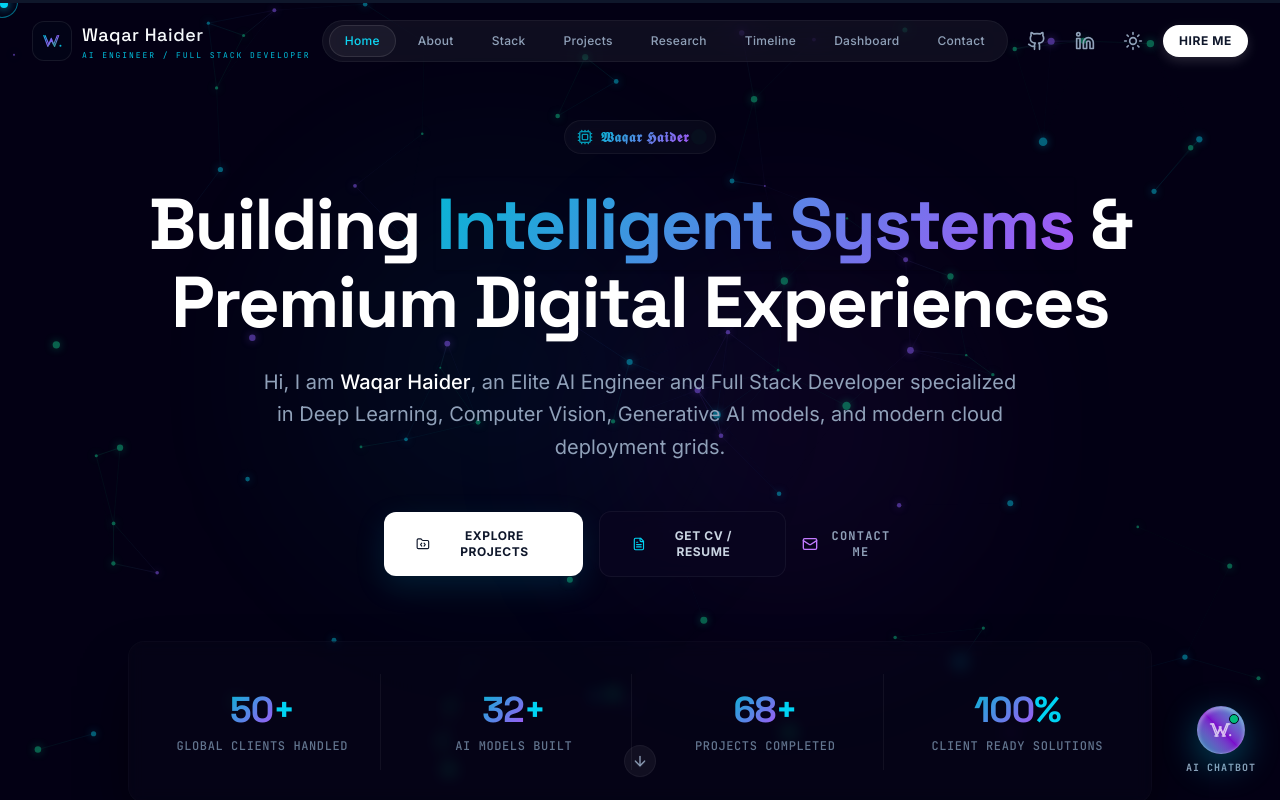
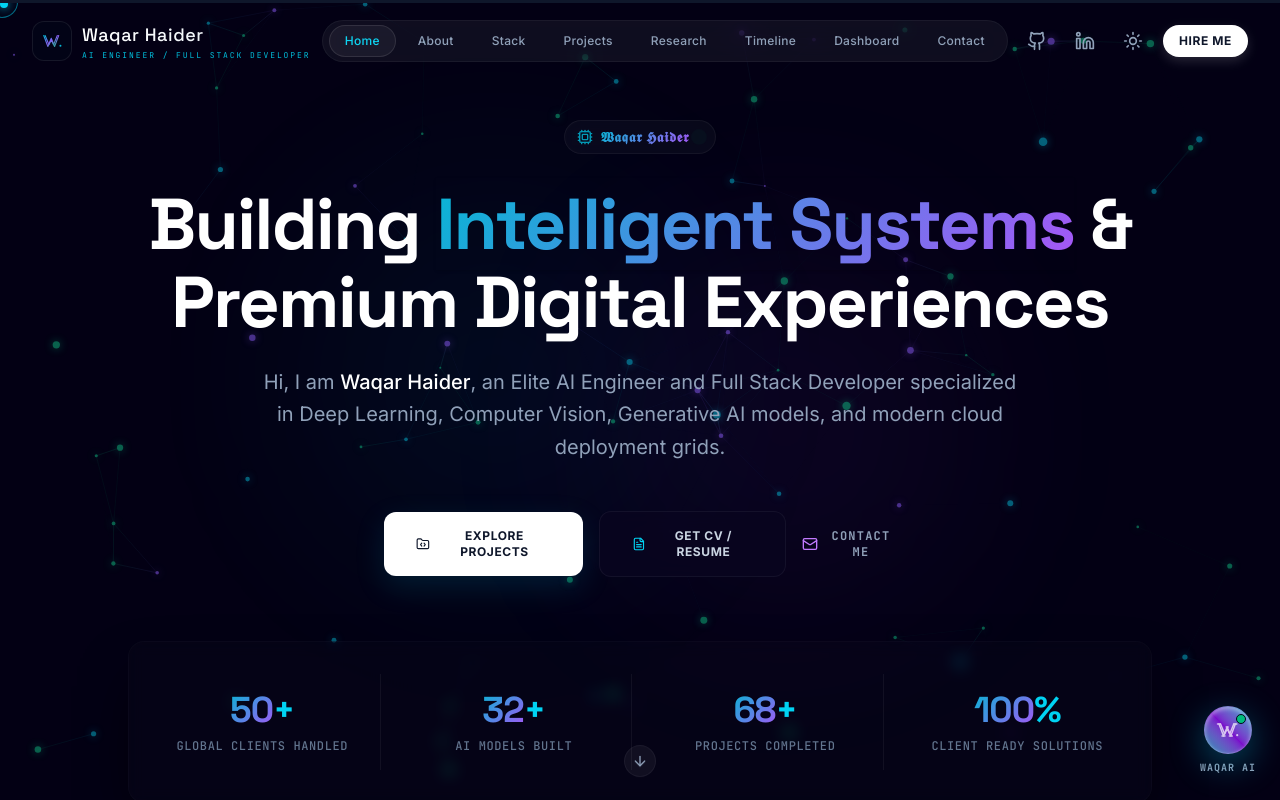
Before and after one commit to waqarhaidertufian/waqar-haider-portfolio, a React (Vite) app: page / in a window 1280 px wide. Shown: the top 800 px of the page. Built offline with nearby package versions, Linux system fonts and the light colour scheme.

Commit message:
Update chatbot name: replace 'AI Chatbot' with 'Waqar AI'

```diff
--- a/src/components/ChatWidget.tsx
+++ b/src/components/ChatWidget.tsx
@@ -353,7 +353,7 @@ export default function ChatWidget() {
           </AnimatePresence>
         </motion.button>
         <span className="text-[10px] font-mono font-bold tracking-widest text-slate-400 uppercase select-none cursor-grab active:cursor-grabbing" onPointerDown={(e) => !isOpen && dragControls.start(e)}>
-          AI Chatbot
+          Waqar AI
         </span>
       </div>
     </motion.div>
```
